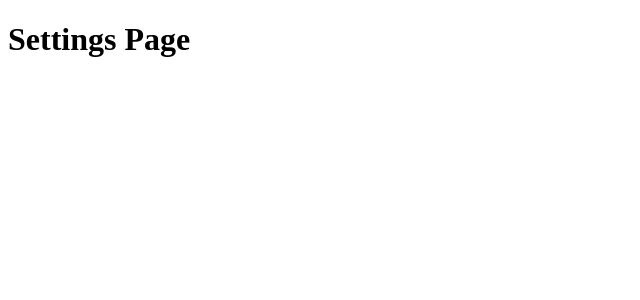
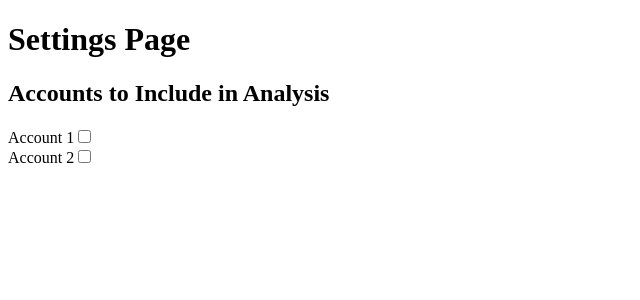
Before and after one commit to bpb54321/fbar-max-balance-calculator, a Next.js app: page /settings in a window 1280 px wide. Shown: the top 300 px of the page, without its empty margins (0-640 px from the left). Built offline with nearby package versions, Linux system fonts and the light colour scheme; what @adobe/react-spectrum would draw is missing.

Commit message:
Add basic HTML for account selection.

```diff
--- a/app/settings/page.tsx
+++ b/app/settings/page.tsx
@@ -1,3 +1,26 @@
-export default async function SettingsPage() {
-  return <h1>Settings Page</h1>;
+"use client";
+
+const accounts = ["Account 1", "Account 2"];
+
+export default function SettingsPage() {
+  return (
+    <div>
+      <h1>Settings Page</h1>
+      <h2>Accounts to Include in Analysis</h2>
+      <form>
+        {accounts.map((account) => (
+          <div key={account}>
+            <label htmlFor={account}>{account}</label>
+            <input
+              type="checkbox"
+              value={account}
+              // checked={selectedItems.includes(item)}
+              onChange={() => {}}
+              id={account}
+            />
+          </div>
+        ))}
+      </form>
+    </div>
+  );
 }
```
